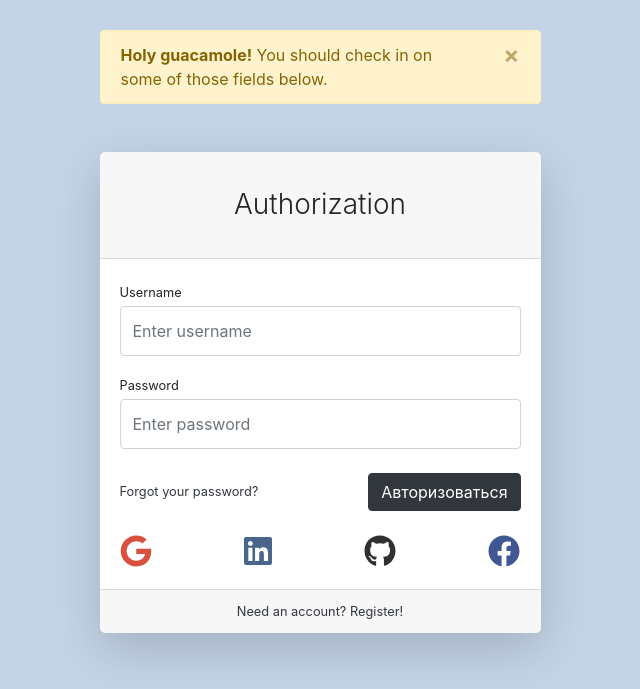
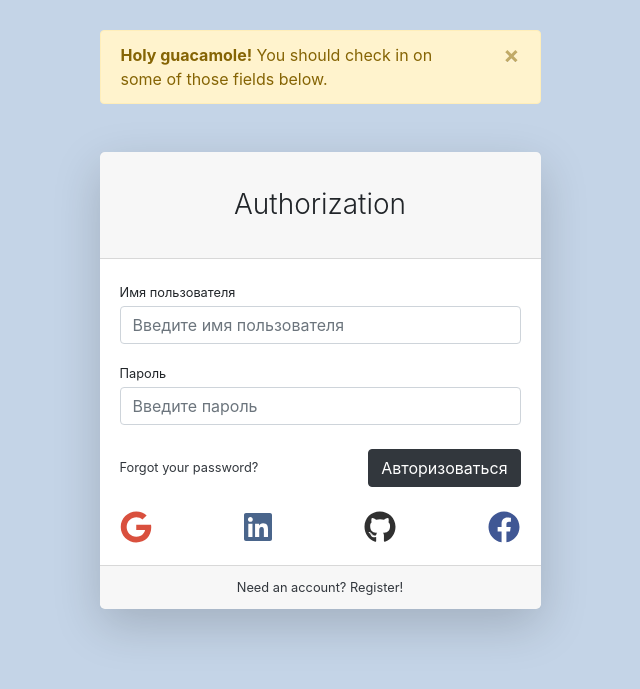
Before and after one commit to artieiev-dmytro/gameshop, a Django app: page /users/login/ in a window 1280 px wide. Shown: the top 689 px of the page, without its empty margins (320-960 px from the left). Run offline with Django 3.2, Linux system fonts and the light colour scheme; parts of the project's set-up code (start-up, migrations or seed data) failed here and were passed over; some libraries are stand-ins or nearby versions.

Commit message:
add form UserLoginForm

```diff
--- /dev/null
+++ b/users/forms.py
@@ -0,0 +1,22 @@
+from django import forms
+from django.contrib.auth.forms import AuthenticationForm
+
+from .models import User
+
+
+class UserLoginForm(AuthenticationForm):
+    username = forms.CharField(
+        widget=forms.TextInput(attrs={"placeholder": "Введите имя пользователя"})
+    )
+    password = forms.CharField(
+        widget=forms.PasswordInput(attrs={"placeholder": "Введите пароль"})
+    )
+
+    class Meta:
+        model = User
+        fields = ("username", "password")
+
+    def __init__(self, *args, **kwargs):
+        super(UserLoginForm, self).__init__(*args, **kwargs)
+        for field_name, field in self.fields.items():
+            field.widget.attrs["class"] = "form-control py4"
--- a/users/templates/users/login.html
+++ b/users/templates/users/login.html
@@ -20,16 +20,15 @@
                             <div class="card-header"><h3 class="text-center font-weight-light my-4">Authorization</h3>
                             </div>
                             <div class="card-body">
-                                <form>
+                                <form action="{% url 'users:login' %}" method="post">
+                                    {% csrf_token %}
                                     <div class="form-group">
-                                        <label class="small mb-1" for="inputEmailAddress">Username</label>
-                                        <input class="form-control py-4" id="inputEmailAddress" type="text"
-                                               placeholder="Enter username"/>
+                                        <label class="small mb-1" for="{{ form.username.id_for_label }}">Имя пользователя</label>
+                                        {{ form.username }}
                                     </div>
                                     <div class="form-group">
-                                        <label class="small mb-1" for="inputPassword">Password</label>
-                                        <input class="form-control py-4" id="inputPassword" type="password"
-                                               placeholder="Enter password"/>
+                                        <label class="small mb-1" for="{{ form.password.id_for_label }}">Пароль</label>
+                                        {{ form.password }}
                                     </div>
                                     <div class="form-group d-flex align-items-center justify-content-between mt-4 mb-0">
                                         <a class="small" href="#">Forgot your password?</a>
--- a/users/views.py
+++ b/users/views.py
@@ -1,8 +1,24 @@
-from django.shortcuts import render
+from django.shortcuts import render, HttpResponseRedirect
+from django.urls import reverse
+from django.contrib.auth import authenticate, login
+
+from .forms import UserLoginForm
 
 
 def login_view(request):
-    return render(request, "users/login.html")
+    if request.method == "POST":
+        form = UserLoginForm(data=request.POST)
+        if form.is_valid():
+            username = request.POST["username"]
+            password = request.POST["password"]
+            user = authenticate(username=username, password=password)
+            if user:
+                login(request, user)
+                return HttpResponseRedirect(reverse("games:games"))
+    else:
+        form = UserLoginForm()
+    context = {"form": form}
+    return render(request, "users/login.html", context)
 
 
 def register_view(request):
```
